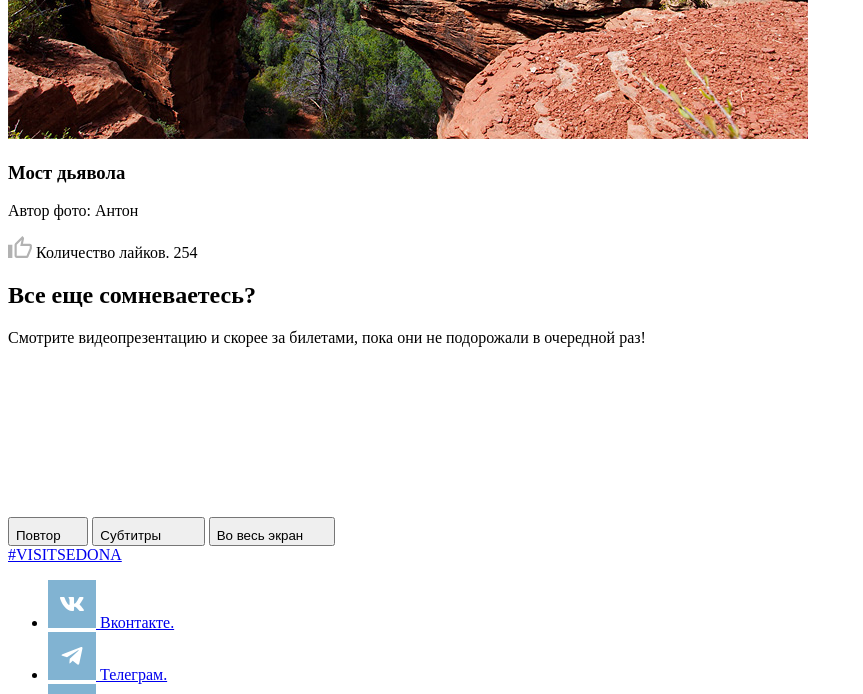
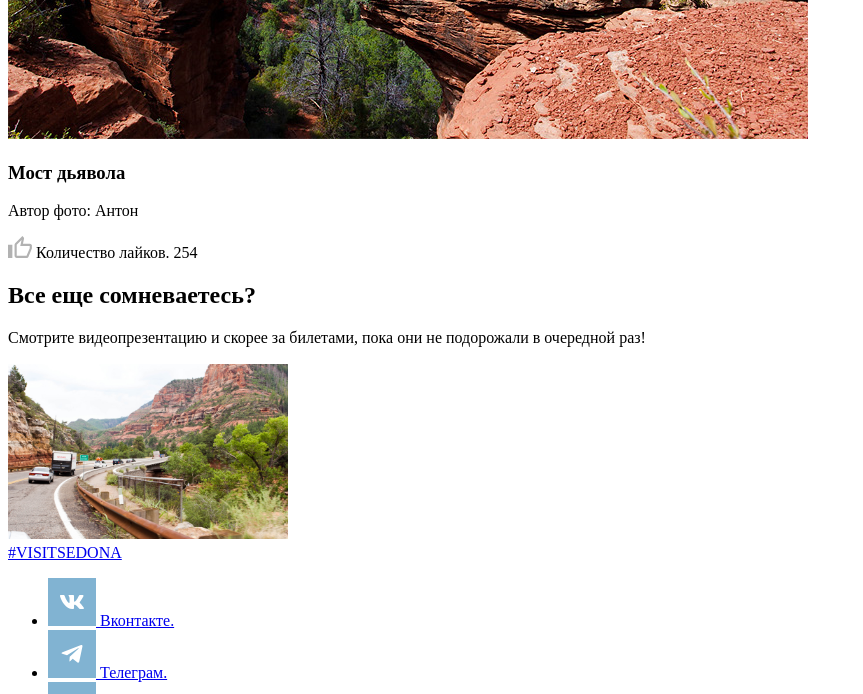
Before and after one commit to htmlacademy-adaptive/2107549-sedona-27, a website: page source/catalog.html in a window 1280 px wide. Shown: the part 2006-2700 px from the top of the page, without its empty margins (0-863 px from the left). Drawn offline with Linux system fonts and the light colour scheme.

Commit message:
add catalog page layout

```diff
--- a/source/catalog.html
+++ b/source/catalog.html
@@ -124,42 +124,17 @@
         </div>
       </section>
 
-      <section class="video">
+      <section class="video"> <!-- не уверен, что правильно вставил видео, разберусь позже -->
         <div class="video__heading page-article">
           <h2 class="page-article__title">Все еще сомневаетесь?</h2>
           <p class="page-article__text">Смотрите видеопрезентацию и скорее за билетами, пока они не подорожали в очередной раз!</p>
         </div>
 
-        <div class="player">
-          <video class="player__presentation" poster="img/video-desktop.jpg" aria-label="Видеопрезентация туристического города Седона."></video>
-          <div class="player__controls">
-            <div class="player__progress" role="progressbar" aria-valuenow="0" aria-valuemin="0" aria-valuemax="100" tabindex="0" aria-label="Прогресс бар">
-              <div class="player__progress-bar"></div>
-              <div class="player__progress-toddler" tabindex="0" aria-label="Ползунок поиска"></div>
-            </div>
-            <button class="player__button player__button--replay" type="button">
-              <span class="visually-hidden">Повтор</span>
-              <svg width="16" height="20" aria-hidden="true">
-                <use xlink:href="img/sprite.svg#replay"></use>
-              </svg>
-            </button>
-            <button class="player__button player__button--subtitles" type="button">
-              <span class="visually-hidden">Субтитры</span>
-              <svg width="32" height="20" aria-hidden="true">
-                <use xlink:href="img/sprite.svg#subtitle"></use>
-              </svg>
-            </button>
-            <button class="player__button player__button--fullscreen" type="button">
-              <span class="visually-hidden">Во весь экран</span>
-              <svg width="20" height="20" aria-hidden="true">
-                <use xlink:href="img/sprite.svg#fullscreen"></use>
-              </svg>
-            </button>
-          </div>
+        <div class="video__player">
+          <video class="sedona-video" width="280" height="177" poster="img/video-desktop.jpg" aria-label="Видеопрезентация туристического города Седона."></video>
         </div>
       </section>
     </main>
-
 
     <footer class="page-footer">
       <a class="page-footer__hashtag" href="#">#VISITSEDONA</a>
```
Also changed, not shown: source/img/video-desktop.jpg (added).
